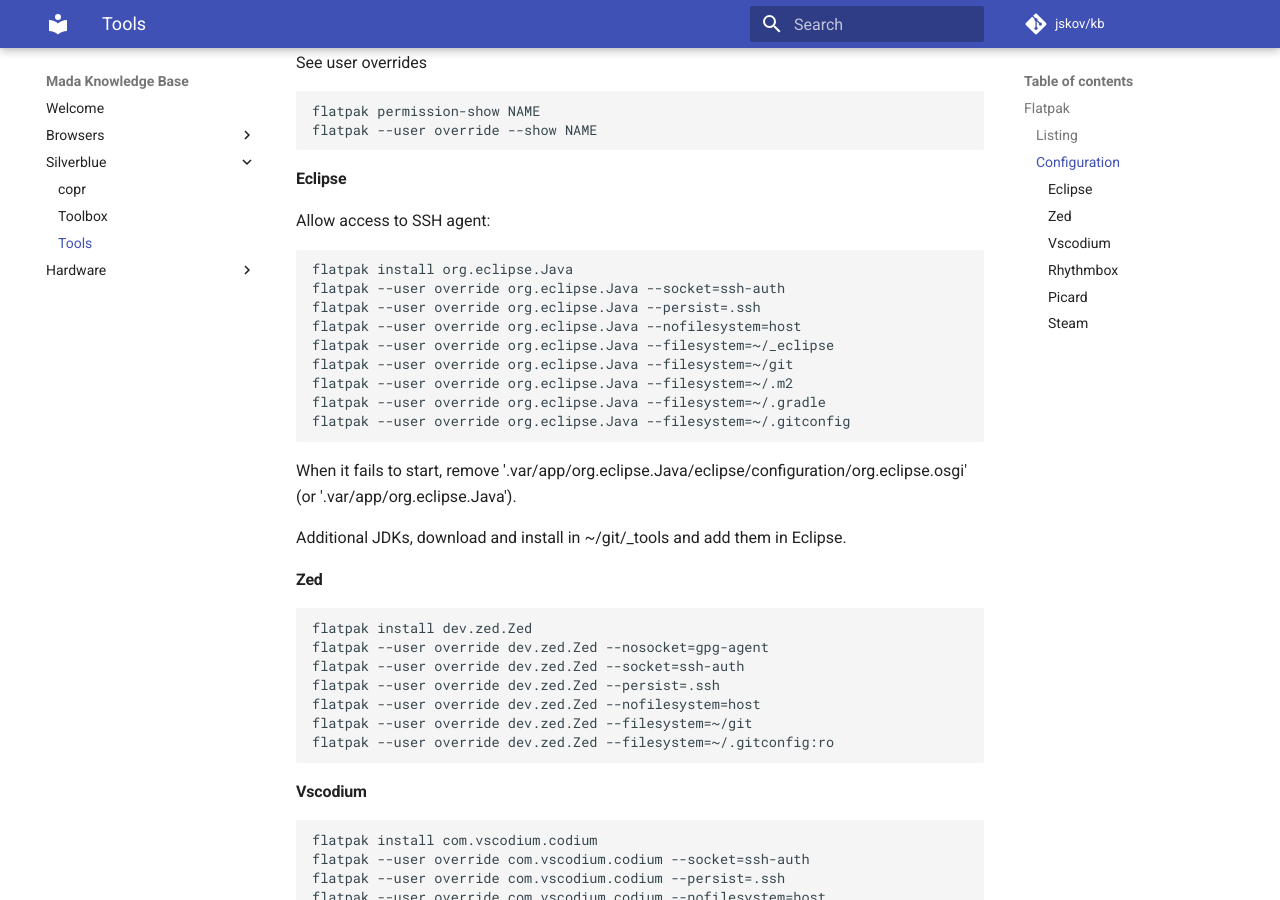
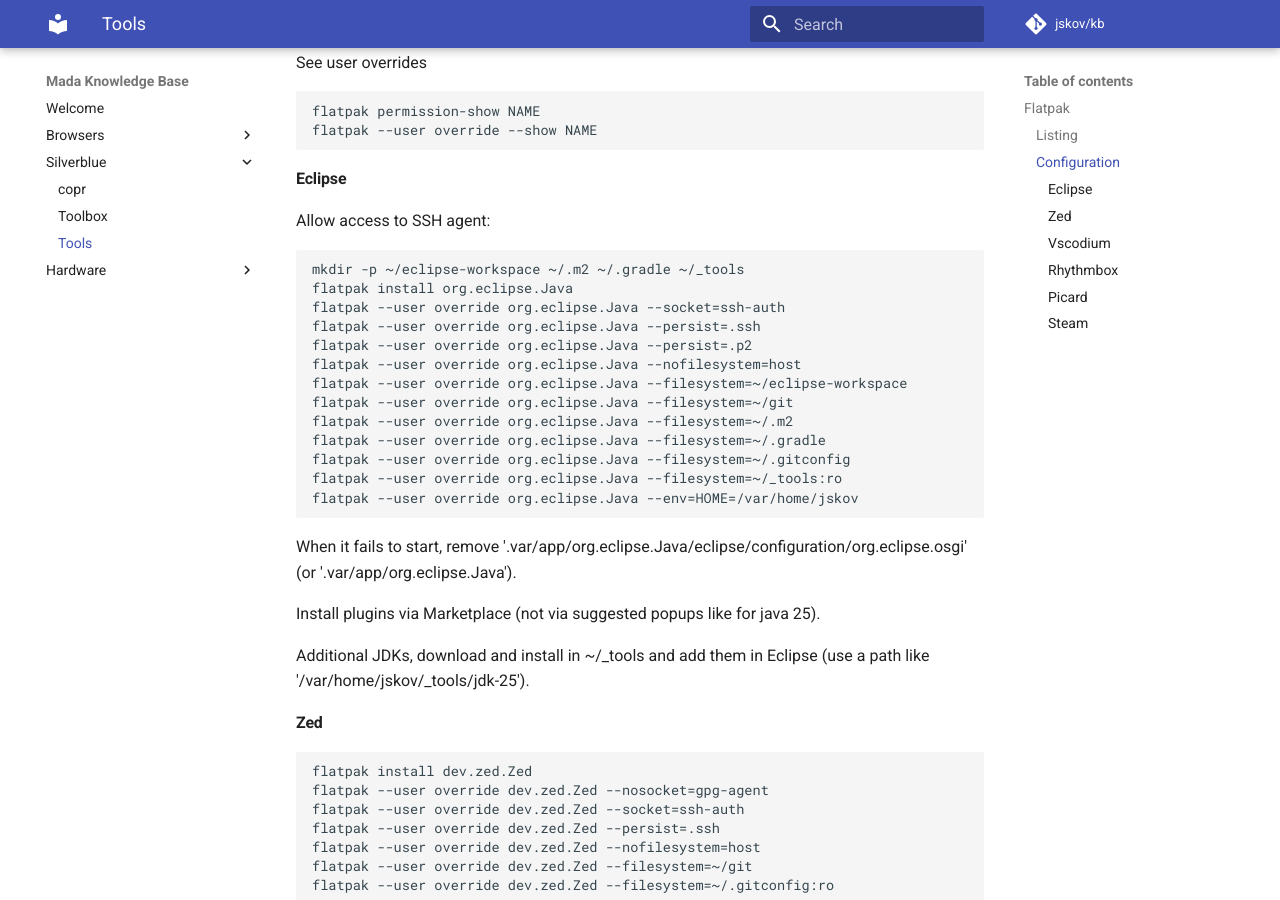
Before and after one commit to jskov/kb, an MkDocs documentation site: the page built from docs/silverblue/tools/index.md, in a window 1280 px wide and 900 px high, scrolled down 412 px. Built offline with MkDocs 1.6.1 and Material for MkDocs 9.7.7, drawn with Linux system fonts in a browser that asks for light colours; comment, search, counter and statistics services are not loaded.

Commit message:
Eclipse setup tweaked

````diff
--- a/docs/silverblue/tools/index.md
+++ b/docs/silverblue/tools/index.md
@@ -22,20 +22,26 @@ flatpak --user override --show NAME
 Allow access to SSH agent:
 
 ```sh
+mkdir -p ~/eclipse-workspace ~/.m2 ~/.gradle ~/_tools
 flatpak install org.eclipse.Java
 flatpak --user override org.eclipse.Java --socket=ssh-auth
 flatpak --user override org.eclipse.Java --persist=.ssh
+flatpak --user override org.eclipse.Java --persist=.p2
 flatpak --user override org.eclipse.Java --nofilesystem=host
-flatpak --user override org.eclipse.Java --filesystem=~/_eclipse
+flatpak --user override org.eclipse.Java --filesystem=~/eclipse-workspace
 flatpak --user override org.eclipse.Java --filesystem=~/git
 flatpak --user override org.eclipse.Java --filesystem=~/.m2
 flatpak --user override org.eclipse.Java --filesystem=~/.gradle
 flatpak --user override org.eclipse.Java --filesystem=~/.gitconfig
+flatpak --user override org.eclipse.Java --filesystem=~/_tools:ro
+flatpak --user override org.eclipse.Java --env=HOME=/var/home/jskov
 ```
 
 When it fails to start, remove '.var/app/org.eclipse.Java/eclipse/configuration/org.eclipse.osgi' (or '.var/app/org.eclipse.Java').
 
-Additional JDKs, download and install in ~/git/_tools and add them in Eclipse.
+Install plugins via Marketplace (not via suggested popups like for java 25).
+
+Additional JDKs, download and install in ~/_tools and add them in Eclipse (use a path like '/var/home/jskov/_tools/jdk-25').
 
 ### Zed
 
````
